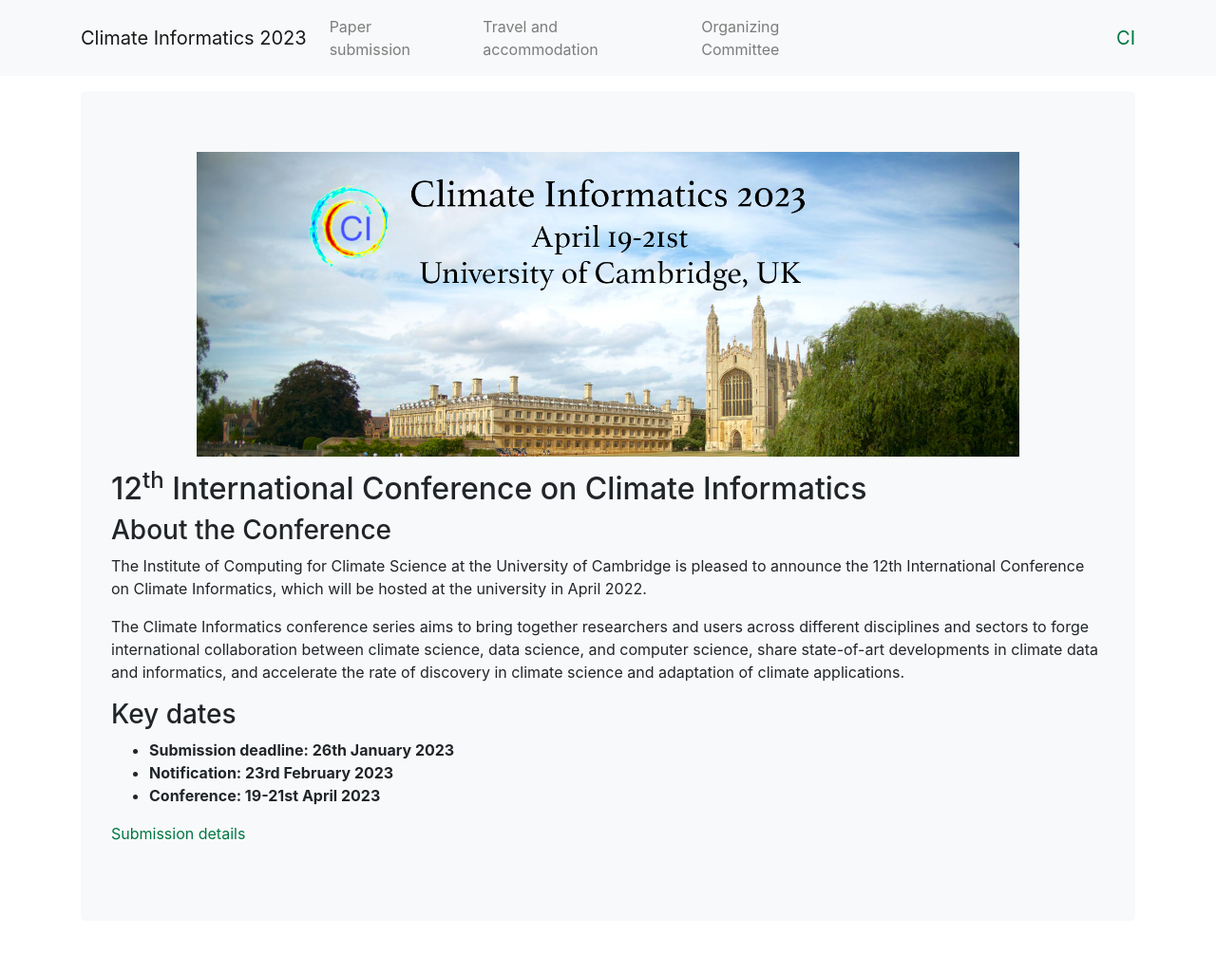
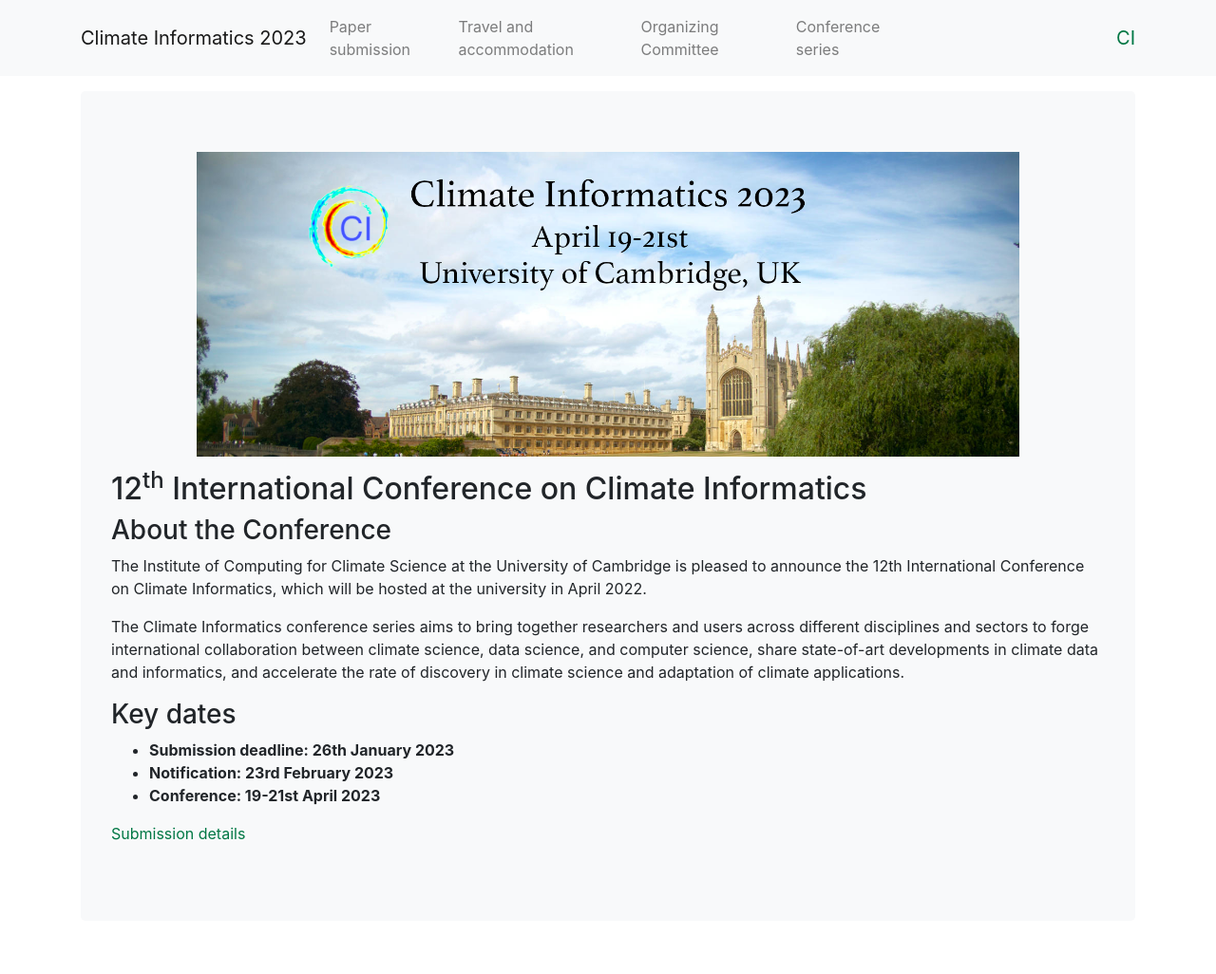
Before and after one commit to DigitaleGesellschaft/jekyll-theme-conference, a Jekyll site: the page built from index.md, in a window 1280 px wide. Shown: the whole page at 95% size. Built offline with Jekyll 4.4.1, drawn with Linux system fonts in a browser that asks for light colours.

Commit message:
link to series

```diff
--- a/_config.yml
+++ b/_config.yml
@@ -72,6 +72,10 @@
         relative_url: /committee
       - live:true
 
+      - name: 'Conference series'
+        url: http://www.climateinformatics.org/
+      - live:true
+
 
   link_preview:
     disable: false
```
